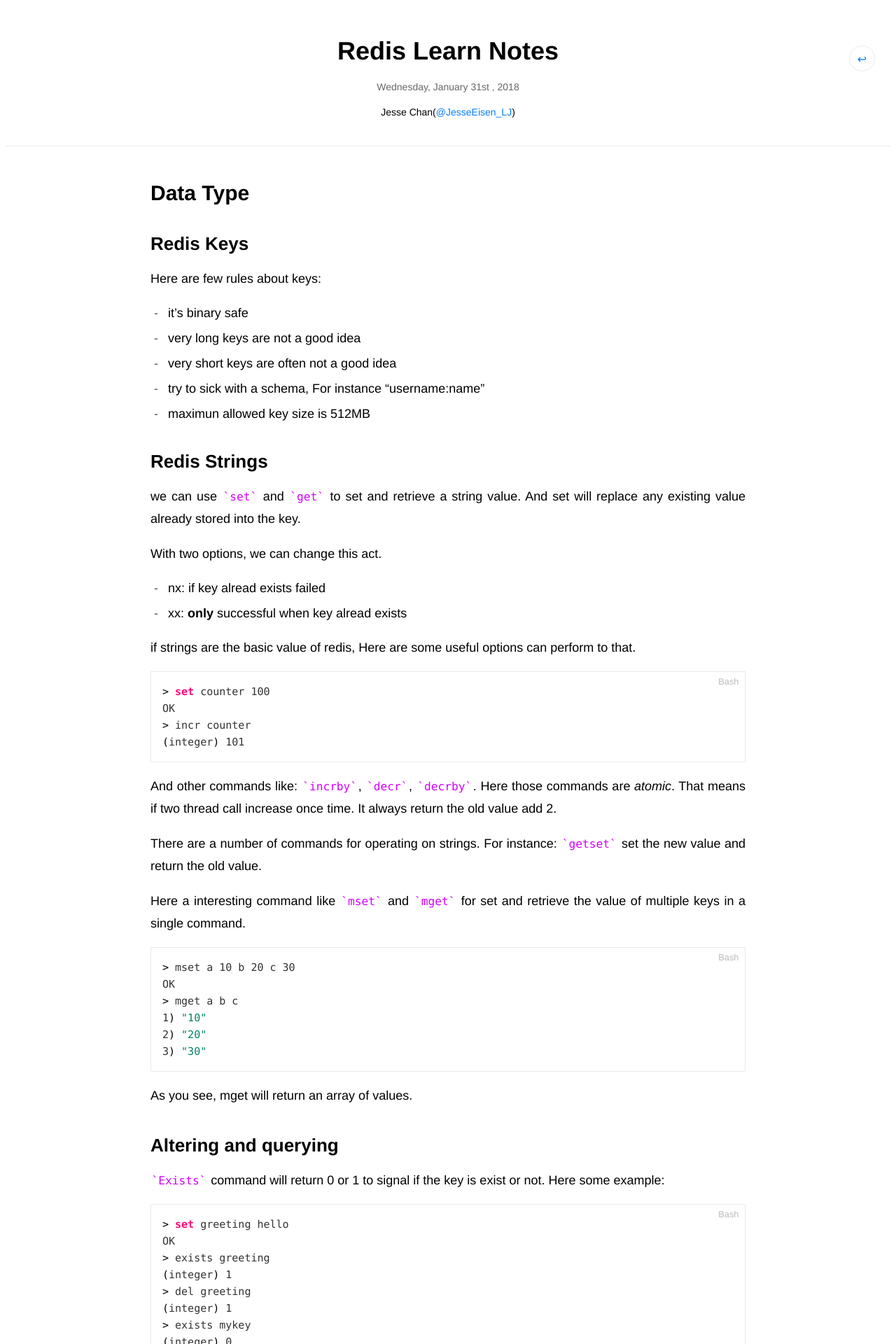
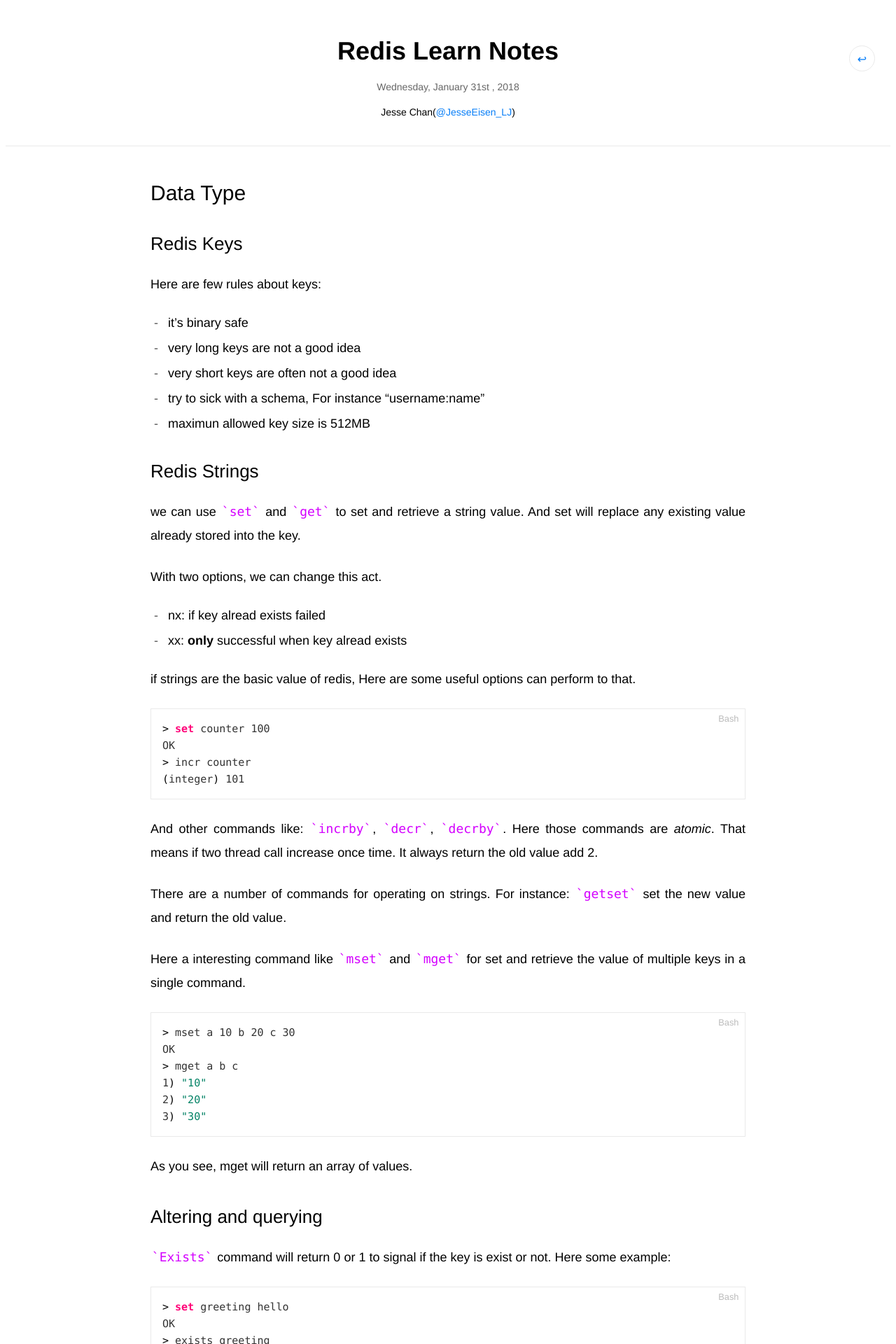
Before and after one commit to JesseEisen/JesseEisen.github.io, a Jekyll site: the page built from _posts/2018-01-31-redis-learn-note.md, in a window 1280 px wide. Shown: the top 1920 px of the page at 70% size. Built offline with Jekyll 4.4.1, drawn with Linux system fonts in a browser that asks for light colours.

Commit message:
change paragraph margin

```diff
--- a/css/newpost.css
+++ b/css/newpost.css
@@ -79,7 +79,8 @@ a {
 p {
     font-weight: 300;
     font-size: 18px;
-    line-height: 32px;
+    line-height: 34px;
+    margin: 25px 0px;
     text-align: justify;
 }
 
@@ -93,18 +94,18 @@ h1 {
 }
 
 h2 {
-    font-weight: bold;
+    font-weight: 400;
     font-size: 30px;
 }
 
 h3 {
     margin: 40px 0 0 0;
-    font-weight: bold;
+    font-weight: 400;
     font-size: 26px;
 }
 
 h4 {
-    font-weight: bold;
+    font-weight: 400;
     font-size: 24px;
 }
 
@@ -128,7 +129,7 @@ hr {
 code {
     font-family: 'PingFang HK',Menlo, Monaco,"Lucida Console", "Liberation Mono", "DejaVu Sans Mono", "Bitstream Vera Sans Mono", "Courier New", monospace, serif;
     color: #d400ff;
-    font-size: 0.9em;
+    font-size: 1em;
     white-space: pre-wrap;
 }
 
```
